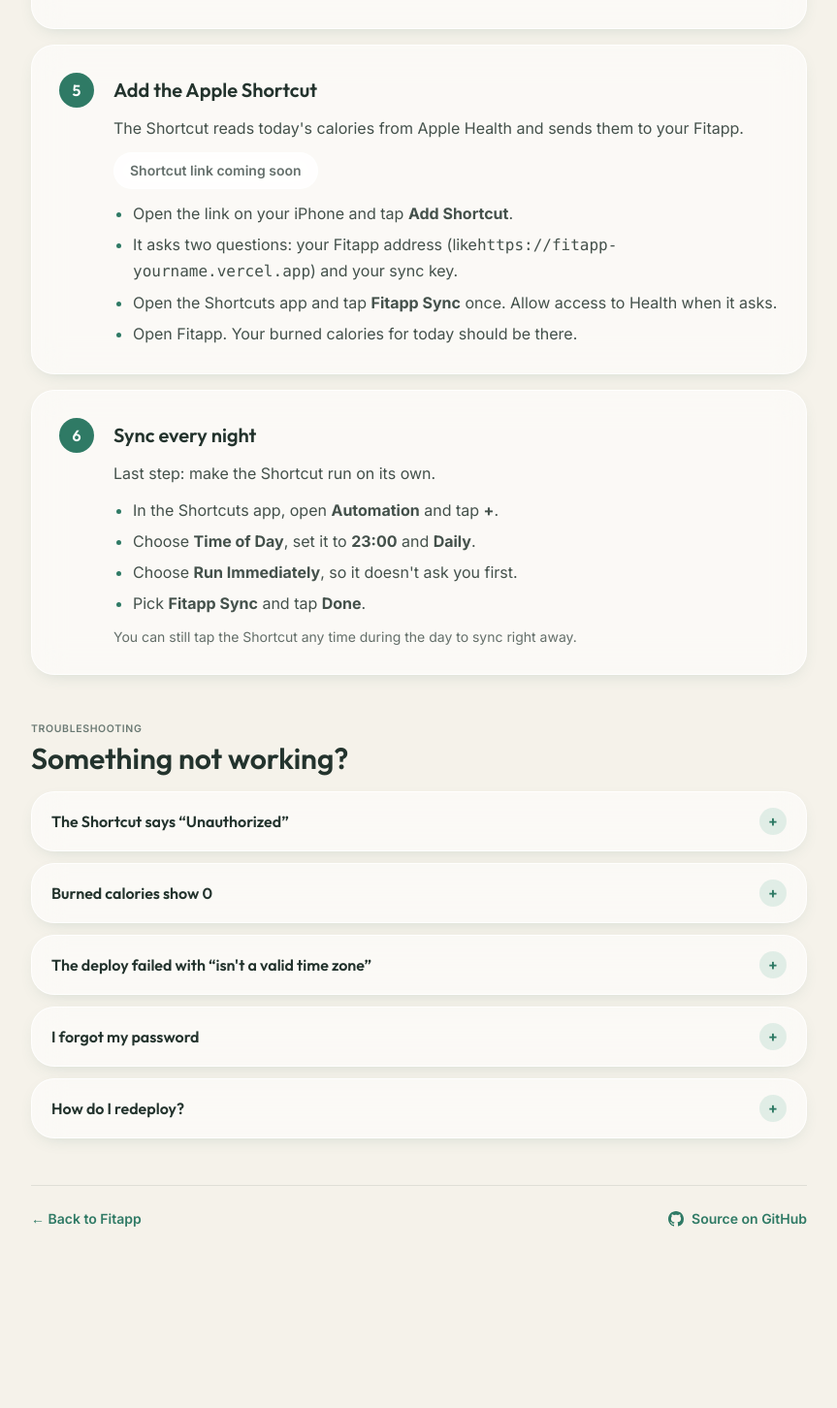
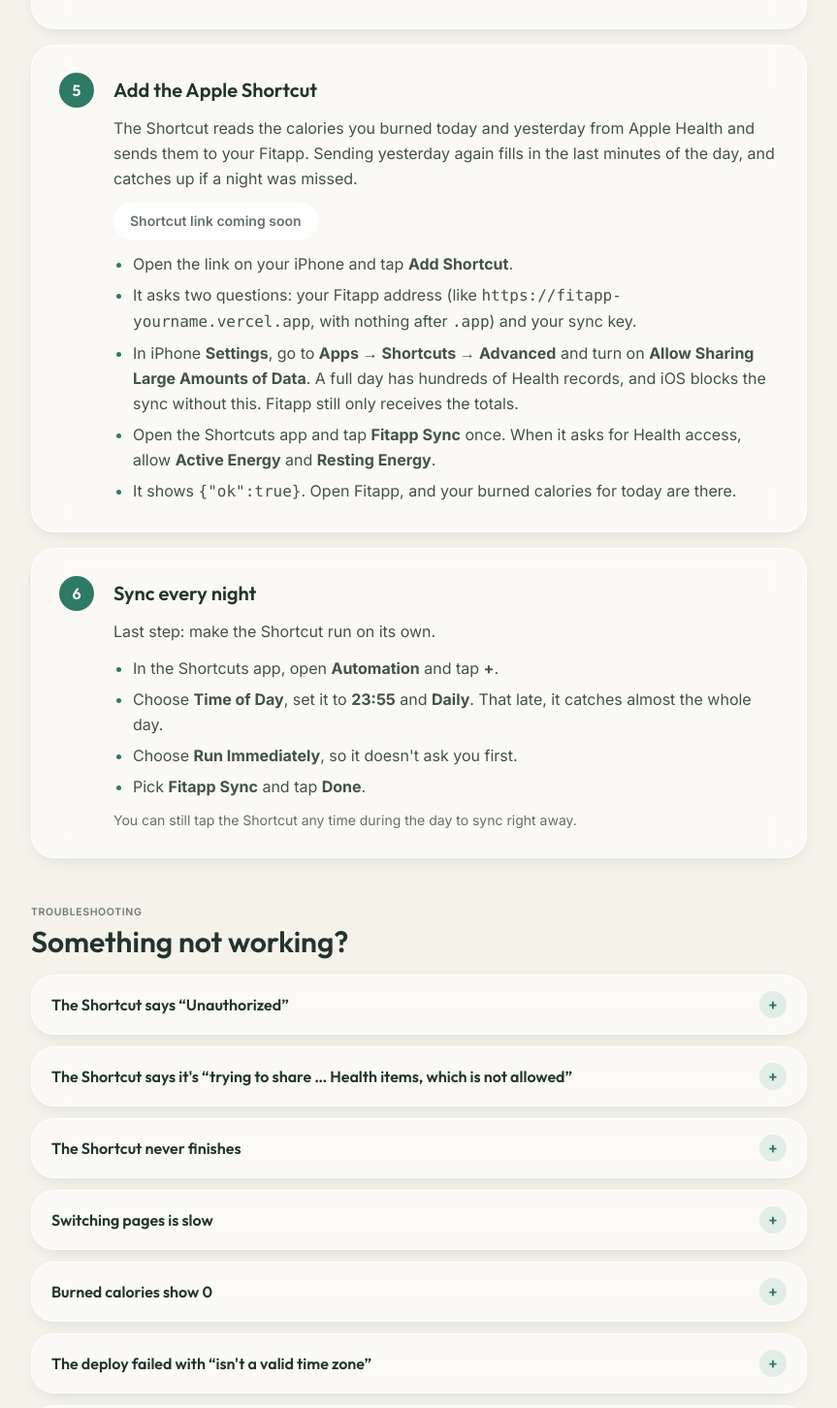
Before and after one commit to karintomazic/Fitapp, a Next.js app: page /welcome/setup in a window 1280 px wide. Shown: the part 1806-3258 px from the top of the page at 97% size, without its empty margins (208-1071 px from the left). Before the commit the page ends 3121 px from the top, so only its background shows below. Built offline with nearby package versions, Linux system fonts and the light colour scheme.

Commit message:
update instructions and setup page

```diff
--- a/app/welcome/page.tsx
+++ b/app/welcome/page.tsx
@@ -29,7 +29,7 @@ const STEPS = [
   },
   {
     title: "It syncs every night",
-    text: "An Apple Shortcut sends your day to Fitapp at 23:00. Once it's set up, it runs on its own.",
+    text: "An Apple Shortcut sends your day to Fitapp just before midnight. Once it's set up, it runs on its own.",
   },
   {
     title: "Log what you eat",
@@ -411,7 +411,7 @@ function HeroPhone() {
           <path d="M21 12a9 9 0 1 1-3-6.7L21 8" />
           <path d="M21 3v5h-5" />
         </svg>
-        Apple Watch synced at 23:00
+        Apple Watch synced at 23:55
       </FloatingCard>
     </div>
   );
--- a/app/welcome/setup/SetupTools.tsx
+++ b/app/welcome/setup/SetupTools.tsx
@@ -75,6 +75,7 @@ export function TimeZoneHint() {
   if (!zone) return null;
   return (
     <>
+      {" "}
       Yours looks like <code className="font-mono font-semibold">{zone}</code>.
     </>
   );
--- a/app/welcome/setup/page.tsx
+++ b/app/welcome/setup/page.tsx
@@ -57,6 +57,18 @@ const TROUBLE = [
   {
     q: "The Shortcut says “Unauthorized”",
     a: "The sync key in the Shortcut doesn't match HEALTH_SYNC_TOKEN in Vercel. Check for a missing character or an extra space. If you change it in Vercel, redeploy (see below).",
+  },
+  {
+    q: "The Shortcut says it's “trying to share … Health items, which is not allowed”",
+    a: "Turn on Settings → Apps → Shortcuts → Advanced → Allow Sharing Large Amounts of Data (step 5). Fitapp only receives the daily totals, but iOS counts every Health record they're added up from.",
+  },
+  {
+    q: "The Shortcut never finishes",
+    a: "Check your Fitapp address in the Shortcut. It must end in .vercel.app, with no space, slash or page name like /history after it.",
+  },
+  {
+    q: "Switching pages is slow",
+    a: "Your app runs far from your database. In Vercel, open your project's Settings → Functions and pick the region closest to the one you chose in Neon (for example Frankfurt for eu-central-1), then redeploy.",
   },
   {
     q: "Burned calories show 0",
@@ -182,7 +194,11 @@ export default function Setup() {
         </Step>
 
         <Step n={5} id="shortcut" title="Add the Apple Shortcut">
-          <p>The Shortcut reads today&apos;s calories from Apple Health and sends them to your Fitapp.</p>
+          <p>
+            The Shortcut reads the calories you burned today and yesterday from Apple Health and
+            sends them to your Fitapp. Sending yesterday again fills in the last minutes of the
+            day, and catches up if a night was missed.
+          </p>
           {SHORTCUT_URL ? (
             <div className="self-start">
               <PrimaryButton href={SHORTCUT_URL}>Get the Shortcut</PrimaryButton>
@@ -197,15 +213,23 @@ export default function Setup() {
               Open the link on your iPhone and tap <b>Add Shortcut</b>.
             </li>
             <li>
-              It asks two questions: your Fitapp address (like
-              <code className="font-mono">https://fitapp-yourname.vercel.app</code>) and your sync
-              key.
+              It asks two questions: your Fitapp address (like{" "}
+              <code className="font-mono">https://fitapp-yourname.vercel.app</code>, with nothing
+              after <code className="font-mono">.app</code>) and your sync key.
             </li>
             <li>
-              Open the Shortcuts app and tap <b>Fitapp Sync</b> once. Allow access to Health when
-              it asks.
+              In iPhone <b>Settings</b>, go to <b>Apps → Shortcuts → Advanced</b> and turn on{" "}
+              <b>Allow Sharing Large Amounts of Data</b>. A full day has hundreds of Health
+              records, and iOS blocks the sync without this. Fitapp still only receives the totals.
             </li>
-            <li>Open Fitapp. Your burned calories for today should be there.</li>
+            <li>
+              Open the Shortcuts app and tap <b>Fitapp Sync</b> once. When it asks for Health
+              access, allow <b>Active Energy</b> and <b>Resting Energy</b>.
+            </li>
+            <li>
+              It shows <code className="font-mono">{`{"ok":true}`}</code>. Open Fitapp, and your
+              burned calories for today are there.
+            </li>
           </List>
         </Step>
 
@@ -216,7 +240,8 @@ export default function Setup() {
               In the Shortcuts app, open <b>Automation</b> and tap <b>+</b>.
             </li>
             <li>
-              Choose <b>Time of Day</b>, set it to <b>23:00</b> and <b>Daily</b>.
+              Choose <b>Time of Day</b>, set it to <b>23:55</b> and <b>Daily</b>. That late, it
+              catches almost the whole day.
             </li>
             <li>
               Choose <b>Run Immediately</b>, so it doesn&apos;t ask you first.
```
